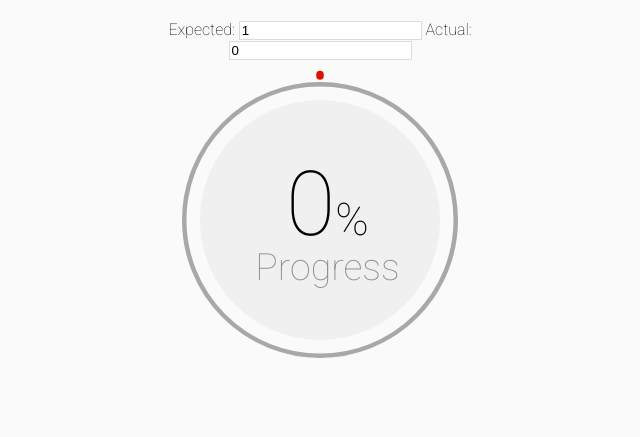
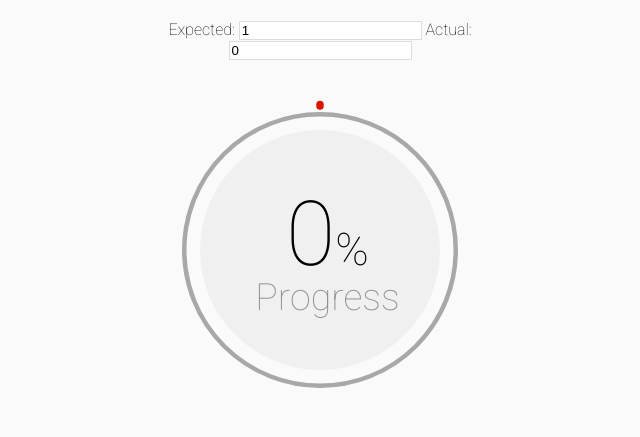
Before and after one commit to ayu48/bw-exercise, a website: page src/index.html in a window 1280 px wide. Shown: the whole page, without its empty margins (320-960 px from the left). Drawn offline with Linux system fonts and the light colour scheme; files whose address does not match are found by name.

Commit message:
add style

```diff
--- a/src/css/main.css
+++ b/src/css/main.css
@@ -3,6 +3,10 @@ html,body {
     font-family: 'Roboto', sans-serif;
     font-weight: 100;
     background-color: #FAFAFA;
+}
+
+svg {
+    margin: 30px;
 }
 
 circle {
```
Also changed, not shown: dist/css/main.css.
